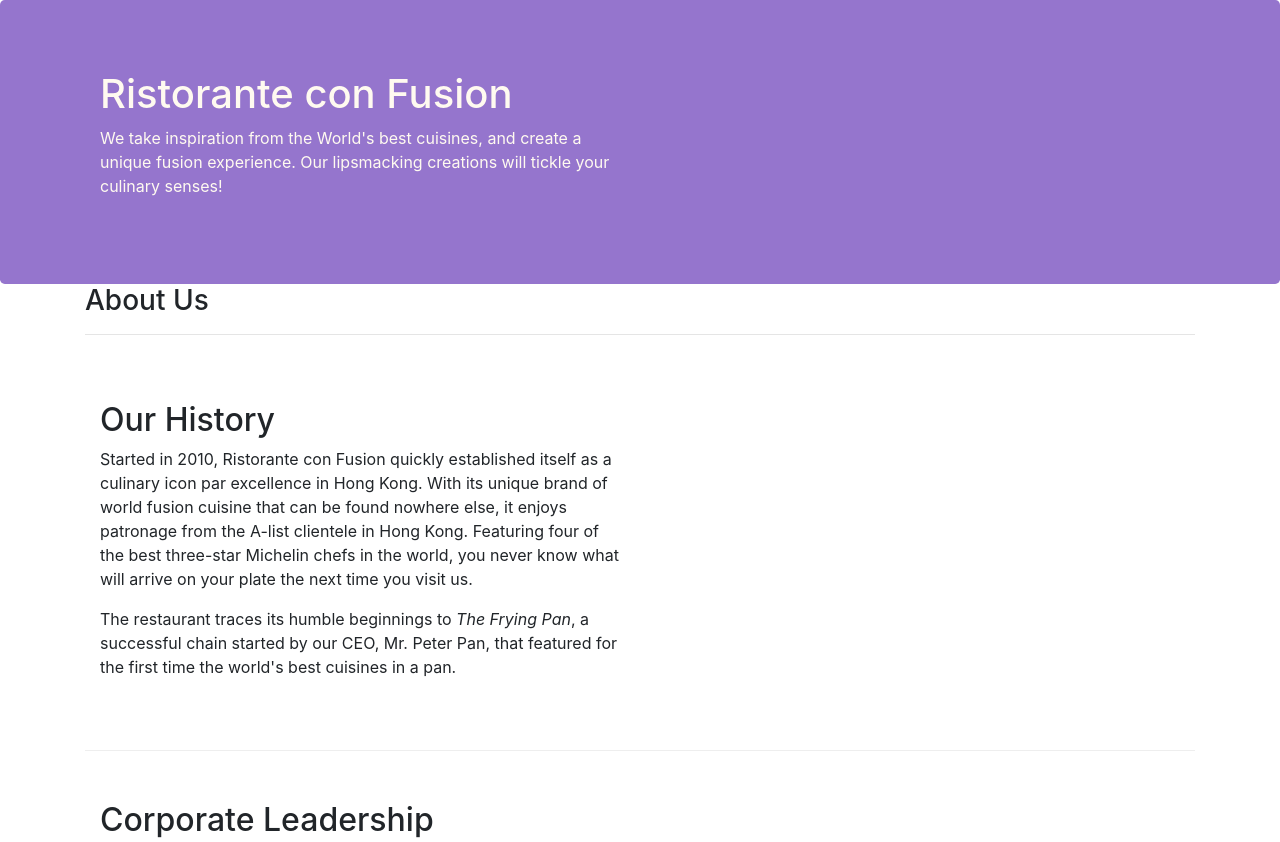
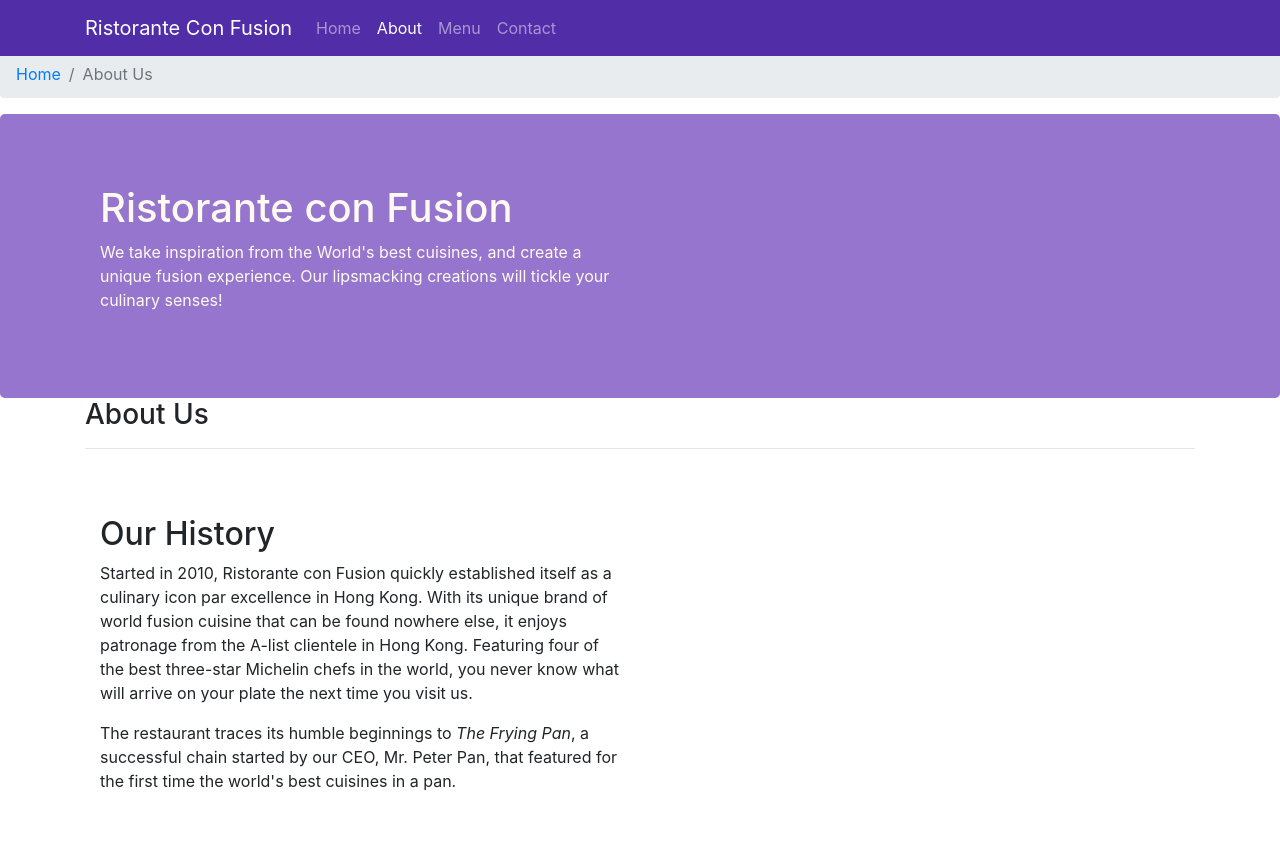
Before and after one commit to Lwalters7/bootstrap-test, a website: page aboutus.html in a window 1280 px wide. Shown: the top 842 px of the page. Drawn offline with nearby package versions, Linux system fonts and the light colour scheme.

Commit message:
Navbar and Breadcrumbs

```diff
--- a/aboutus.html
+++ b/aboutus.html
@@ -14,10 +14,32 @@ href="node_modules/bootstrap/dist/css/bootstrap.min.css">
 
 
     <title>Ristorante Con Fusion: About Us</title>
+    <ol class="col-12 breadcrumb">
+        <li class="breadcrumb-item">
+            <a href="./index.html">Home</a></li>
+        <li class="breadcrumb-item active">About Us</li>
+    </ol>
 
 </head>
 
 <body>
+
+    <nav class="navbar navbar-dark navbar-expand-sm fixed-top">
+        <div class="container">
+            <button class="navbar-toggler" type="button" datatoggle="collapse" data-target="#Navbar">
+                <span class="navbar-toggler-icon"></span>
+            </button>
+            <a class="navbar-brand" href="#">Ristorante Con Fusion</a>
+            <div class="collapse navbar-collapse" id="Navbar">
+                <ul class="navbar-nav mr-auto">
+                    <li class="nav-item"><a class="nav-link" href="./index.html">Home</a></li>
+                    <li class="nav-item active"><a class="nav-link" href="#">About</a></li>
+                    <li class="nav-item"><a class="nav-link" href="#">Menu</a></li>
+                    <li class="nav-item"><a class="nav-link" href="#">Contact</a></li>
+                </ul>
+            </div>
+        </div>
+    </nav>
 
     <header class="jumbotron">
         <div class="container">
--- a/css/styles.css
+++ b/css/styles.css
@@ -25,3 +25,12 @@ address{
     margin:0px;
     color:#0f0f0f;
 }
+
+body{
+    padding:50px 0px 0px 0px;
+    z-index:0;
+}
+
+.navbar-dark {
+    background-color: #512DA8;
+}
```
Also changed, not shown: index.html (+18 -0 lines).
